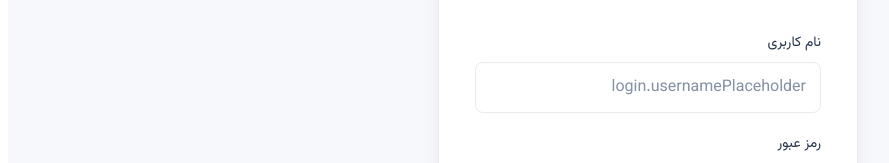
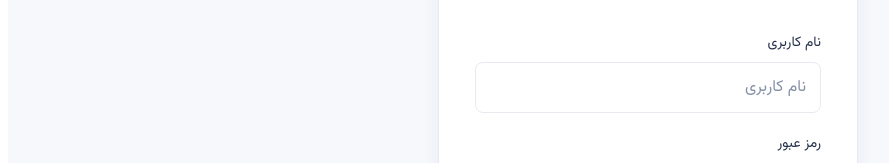
Before and after one commit to pourghasemi/NovaPanel, a React (Vite) app: page /login in a window 1280 px wide. Shown: the part 333-496 px from the top of the page, without its empty margins (89-978 px from the left). Built offline with nearby package versions, Linux system fonts and the light colour scheme.

Commit message:
fix: correct translation

```diff
--- a/src/components/login/LoginForm.tsx
+++ b/src/components/login/LoginForm.tsx
@@ -87,7 +87,7 @@ const LoginForm = () => {
                 id="username"
                 name="username"
                 type="text"
-                placeholder={t('login.usernamePlaceholder')}
+                placeholder={t('login.username')}
                 autoComplete="username"
               />
 
--- a/src/components/products/ProductFilters.tsx
+++ b/src/components/products/ProductFilters.tsx
@@ -28,7 +28,7 @@ const ProductFilters = ({
     <FiltersContainer>
       <SearchInput
         type="search"
-        placeholder={t('products.searchPlaceholder')}
+        placeholder={t('products.search')}
         value={search}
         onChange={(event) => onSearchChange(event.target.value)}
       />
--- a/src/pages/dashboard/UsersPage.tsx
+++ b/src/pages/dashboard/UsersPage.tsx
@@ -97,7 +97,7 @@ const UsersPage = () => {
       <PageContent>
         <Toolbar>
           <SearchInput
-            placeholder={t('users.searchPlaceholder')}
+            placeholder={t('users.search')}
             value={search}
             onChange={setSearch}
           />
```
